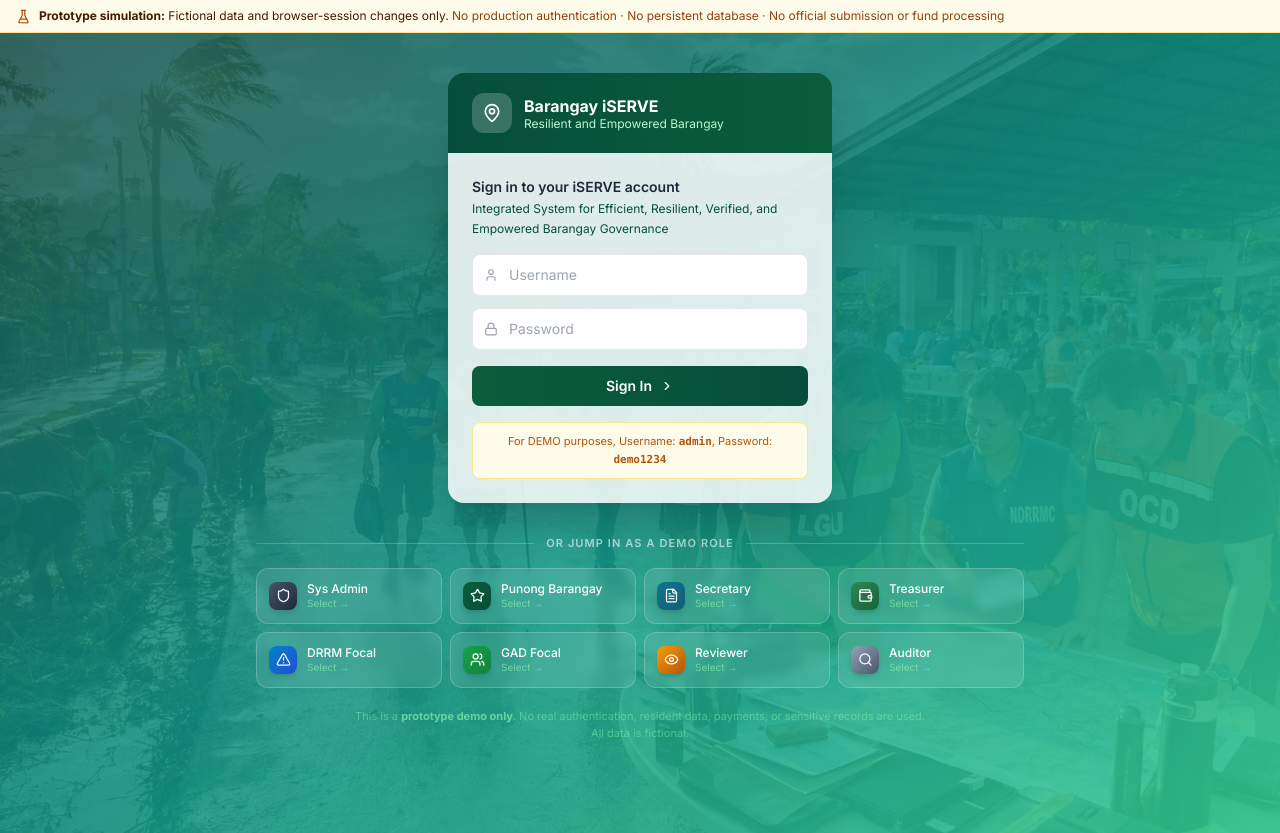
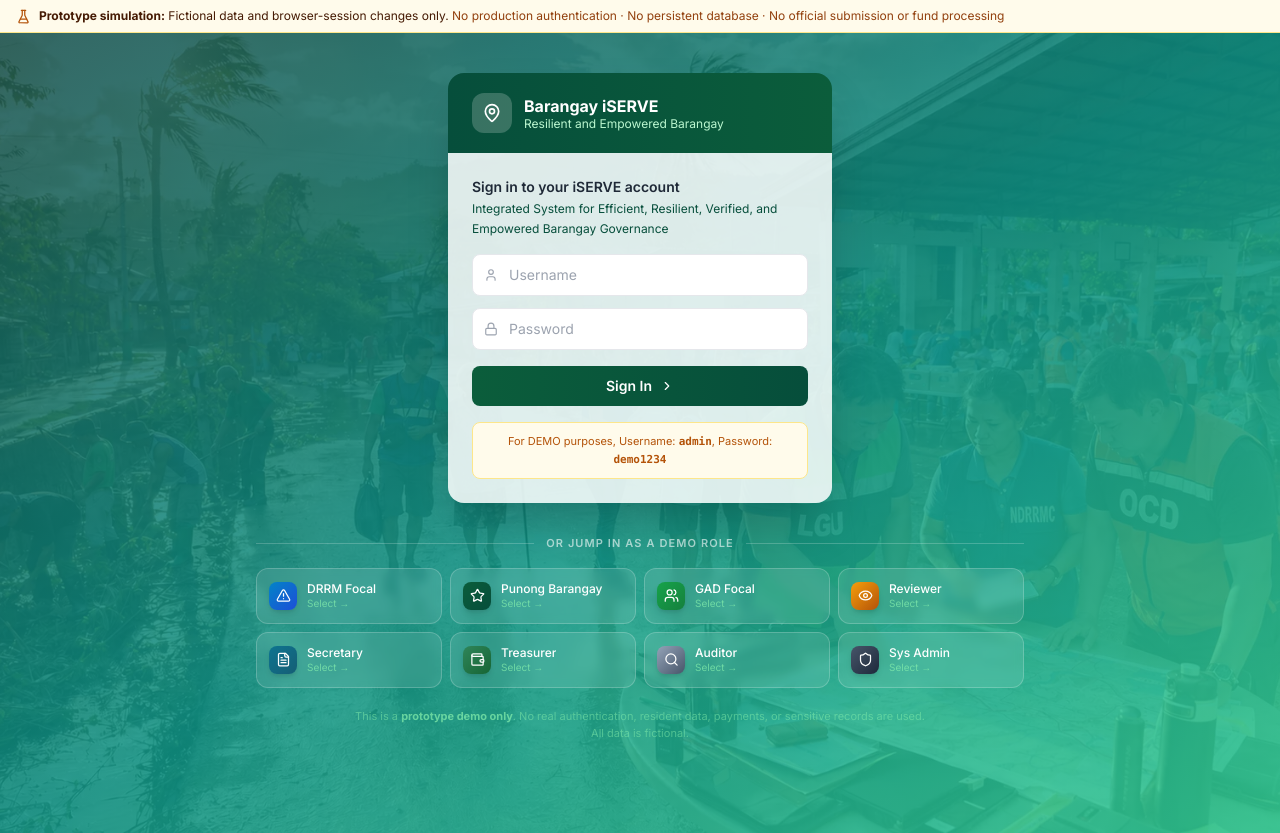
Before and after one commit to dandomser-hub/bgy-iserve-cgpt-blt, a React (Vite) app: page /login-demo in a window 1280 px wide. Built offline with nearby package versions, Linux system fonts and the light colour scheme.

Commit message:
Reorder demo role cards

```diff
--- a/src/modules/auth/RoleSelectorPage.tsx
+++ b/src/modules/auth/RoleSelectorPage.tsx
@@ -15,6 +15,17 @@ const ROLE_ICONS: Record<string, React.ReactNode> = {
   municipal_reviewer: <Eye size={15} />,
   read_only_auditor: <Search size={15} />,
 };
+
+const ROLE_PICKER_ORDER: RoleId[] = [
+  'drrm_focal',
+  'punong_barangay',
+  'gad_focal',
+  'municipal_reviewer',
+  'barangay_secretary',
+  'barangay_treasurer',
+  'read_only_auditor',
+  'system_admin',
+];
 
 const ROLE_BG: Record<string, string> = {
   system_admin: 'from-slate-600 to-slate-800',
@@ -139,7 +150,11 @@ export function RoleSelectorPage() {
         </div>
 
         <div className="grid grid-cols-2 sm:grid-cols-4 gap-2">
-          {ROLES.map(role => (
+          {ROLE_PICKER_ORDER.map(roleId => {
+            const role = ROLES.find(item => item.id === roleId);
+            if (!role) return null;
+
+            return (
             <button
               key={role.id}
               onClick={() => handleQuickSelect(role.id as RoleId)}
@@ -153,7 +168,8 @@ export function RoleSelectorPage() {
                 <p className="text-green-300/70 text-[10px] group-hover:text-green-200 transition-colors">Select →</p>
               </div>
             </button>
-          ))}
+            );
+          })}
         </div>
 
         <p className="text-green-300/50 text-[11px] text-center mt-5 max-w-xl mx-auto leading-relaxed">
```
